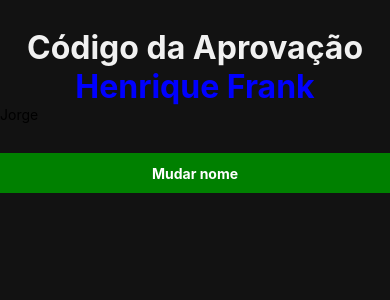
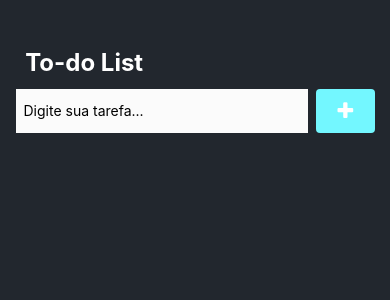
Before and after one commit to henrique-frank/react-native-app, a React Native app in the folder todo-list/: screen / in a window 390 px wide. Shown: the top 300 px of the page. Built offline with nearby package versions, Linux system fonts and the light colour scheme.

Commit message:
Create to-do list

```diff
--- a/todo-list/App.js
+++ b/todo-list/App.js
@@ -1,22 +1,36 @@
 import React, { useState } from 'react';
-import { View, Text , StyleSheet, TouchableOpacity} from 'react-native';
+import {
+  View,
+  Text,
+  StyleSheet,
+  TouchableOpacity,
+  TextInput
+} from 'react-native';
+
+import { FontAwesome } from '@expo/vector-icons'
 
 export default function App(){
-  const [nome, setNome] = useState('Jorge')
+  const [tarefa, setTarefa] = useState('');
 
-  function handleMudaNome(){
-   setNome('Aluno Jorge Henrique')
+  function handleAdd(){
+    alert(tarefa)
   }
 
   return(
     <View style={ styles.container }>
-      <Text style={ styles.title }>Código da Aprovação</Text>
-      <Text style={ [styles.title, styles.text] }>Henrique Frank</Text>
-      <Text>{nome}</Text>
+     <Text style={styles.title}> To-do List</Text>
 
-      <TouchableOpacity style={styles.button} onPress={handleMudaNome}>
-        <Text style={styles.buttonText}>Mudar nome</Text>
-      </TouchableOpacity>
+     <View style={styles.containerInput}>
+        <TextInput
+          placeholder="Digite sua tarefa..."
+          style={styles.input}
+          value={tarefa}
+          onChangeText={ (text) => setTarefa(text)}
+        />
+        <TouchableOpacity style={styles.buttonAdd} onPress={handleAdd}>
+          <FontAwesome name="plus" size={20} color="#FFF"/>
+        </TouchableOpacity>
+     </View>
     </View>
 
   )
@@ -25,28 +39,38 @@
 const styles = StyleSheet.create({
   container:{
     flex: 1,
-    backgroundColor:'#121212',
+    backgroundColor:'#22272e',
     paddingTop: 28,
   },
   title:{
-    fontSize: 32,
-    color: '#f1f1f1',
-    fontWeight: 'bold',
-    textAlign: 'center'
+    fontWeight:'bold',
+    fontSize: 24,
+    color:'#FFF',
+    marginTop: '5%',
+    paddingStart: '5%',
+    marginBottom: 12,
   },
-  text:{
-    color:'blue'
+  containerInput:{
+    flexDirection: 'row',
+    width: '100%',
+    height: 44,
+    alignItems: 'center',
+    justifyContent: 'center',
+    marginBottom: 22,
   },
-  button:{
-    backgroundColor:'green',
-    height: 40,
+  input:{
+    width: '75%',
+    backgroundColor: '#FBFBFB',
+    height: 44,
+    paddingHorizontal: 8,
+  },
+  buttonAdd:{
+    width: '15%',
+    height: 44,
+    backgroundColor: '#73f7ff',
+    marginLeft: 8,
+    alignItems: 'center',
     justifyContent: 'center',
-    alignItems: 'center',
-    marginTop: 30
-  },
-  buttonText:{
-    color: '#FFF',
-    fontWeight: 'bold'
-
+    borderRadius: 4
   }
 })
```
